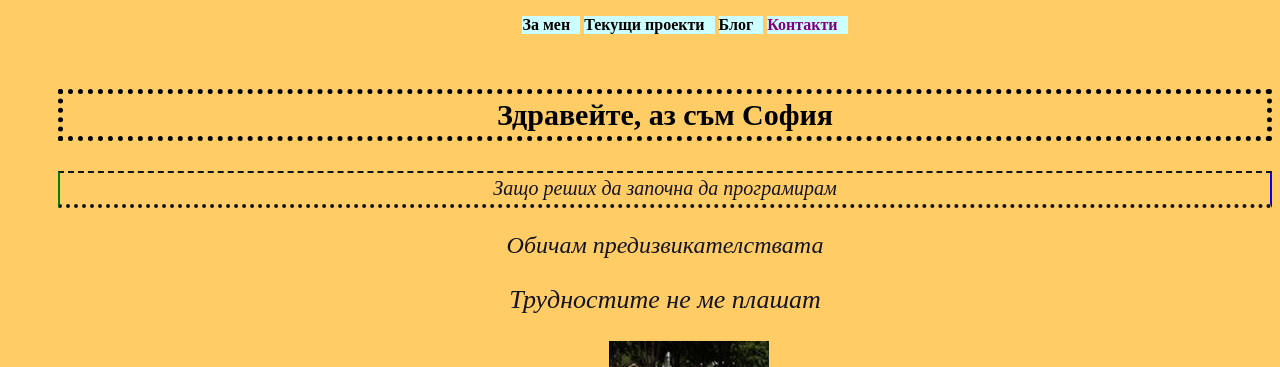
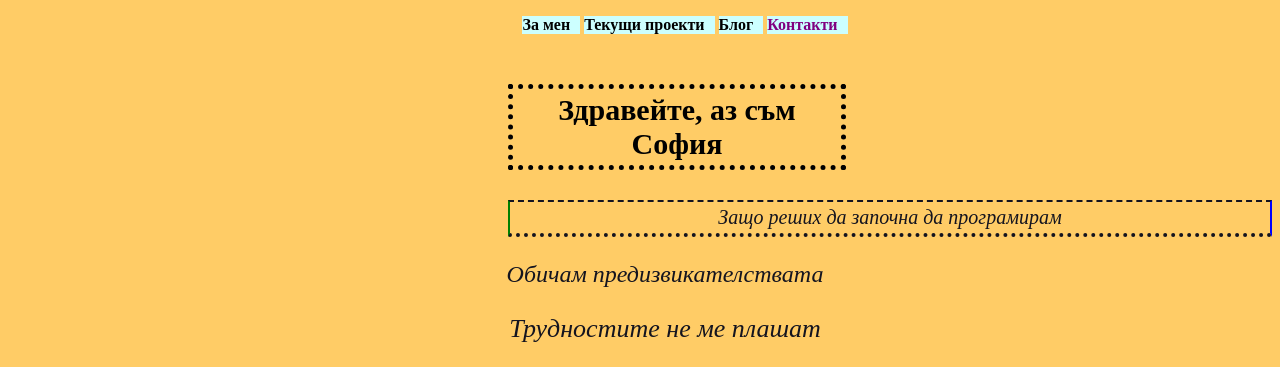
Before and after one commit to soff22/soff22.github.io, a plain HTML site: page index.html in a window 1280 px wide. Shown: the top 367 px of the page. Drawn offline with Linux system fonts and the light colour scheme.

Commit message:
Changing margin

```diff
--- a/index.css
+++ b/index.css
@@ -20,6 +20,8 @@ h1 {
 	color: black;
 	border: 5px dotted;
 	margin-bottom: 30px;
+	margin-left: 450px;
+	width:320px;
 	padding:4px 4px;
 }
 
@@ -32,6 +34,7 @@ p.first {
 	border-bottom: 4px dotted;
 	border-right: 2px solid blue;
 	border-left: 2px solid green;
+	margin-left:450px;
 	font-size: 20px;
 	padding:4px 4px;
 	font-style: italic;
```
Also changed, not shown: index.html (+2 -1 lines).
